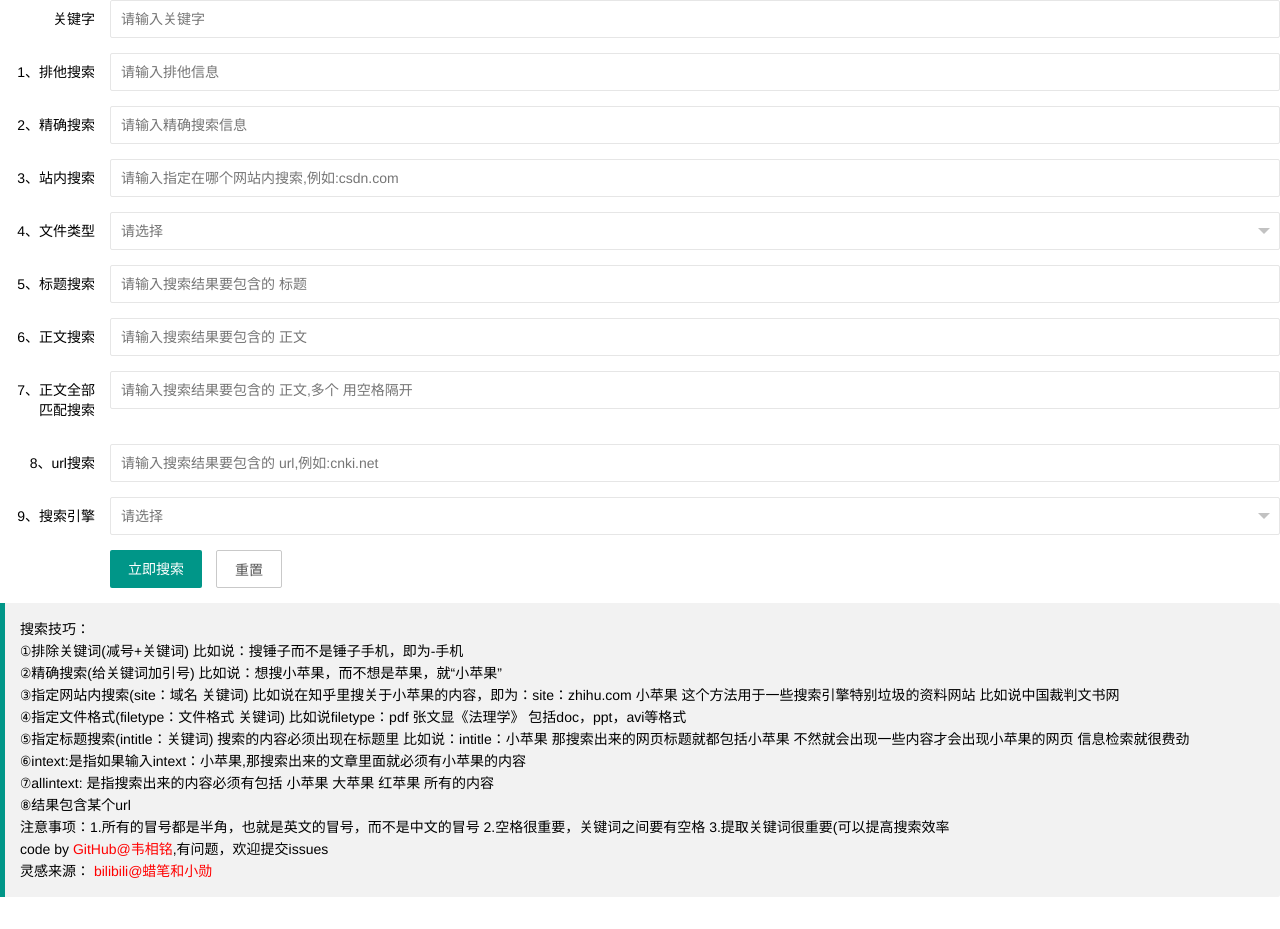
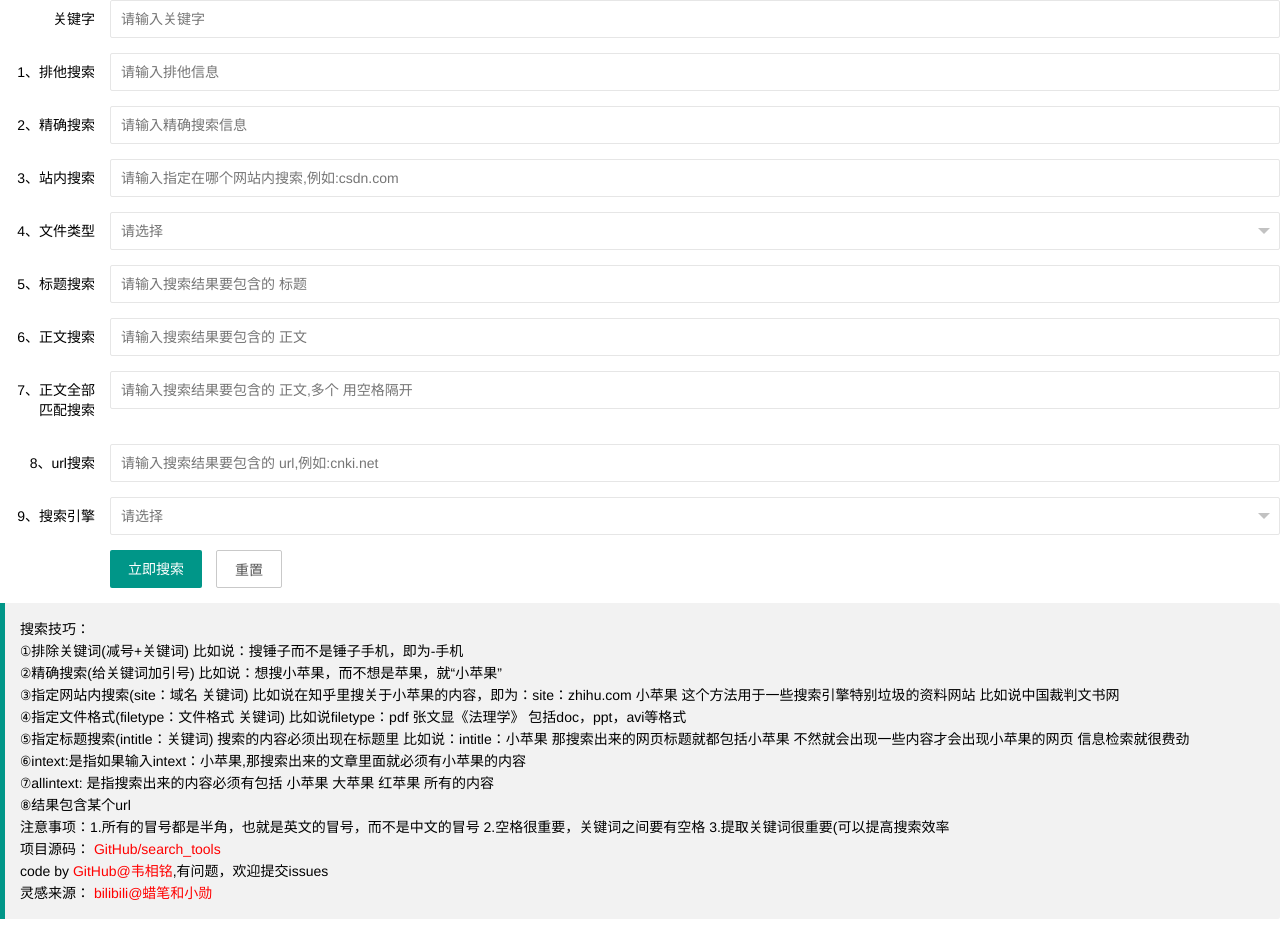
Before and after one commit to bestming/search_tools, a plain HTML site: page index.html in a window 1280 px wide. Before the commit the page ends 907 px from the top, so only its background shows below. Drawn offline with Linux system fonts and the light colour scheme.

Commit message:
update readme.md

```diff
--- a/index.html
+++ b/index.html
@@ -136,6 +136,9 @@
 				注意事项：1.所有的冒号都是半角，也就是英文的冒号，而不是中文的冒号
 				2.空格很重要，关键词之间要有空格
 				3.提取关键词很重要(可以提高搜索效率
+
+				</br>
+				项目源码： <a href="https://github.com/bestming/search_tools" target="_blank" style="color: red;">GitHub/search_tools</a>
 				</br>
 				code by <a href="https://github.com/bestming" target="_blank" style="color: red;">GitHub@韦相铭</a>,有问题，欢迎提交issues
 				</br>
```
